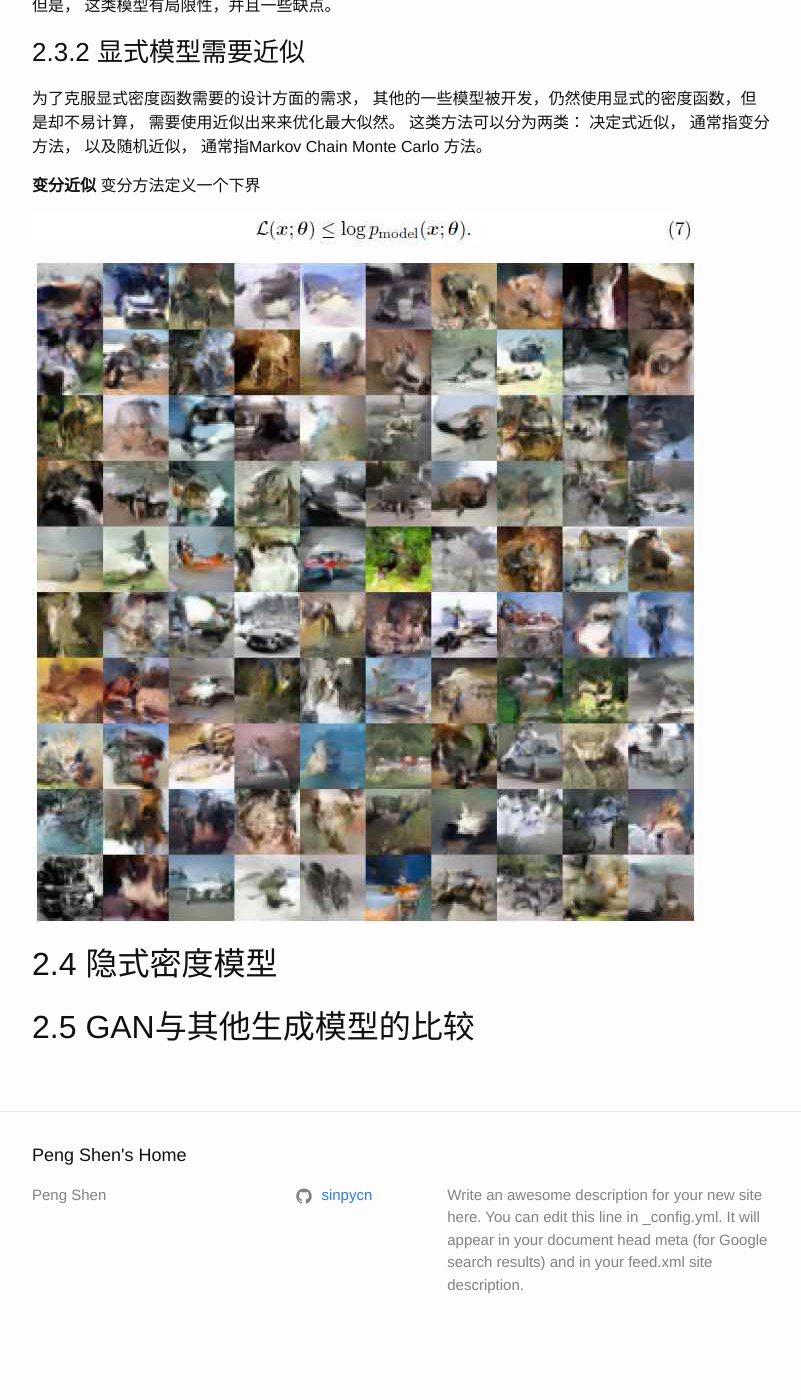
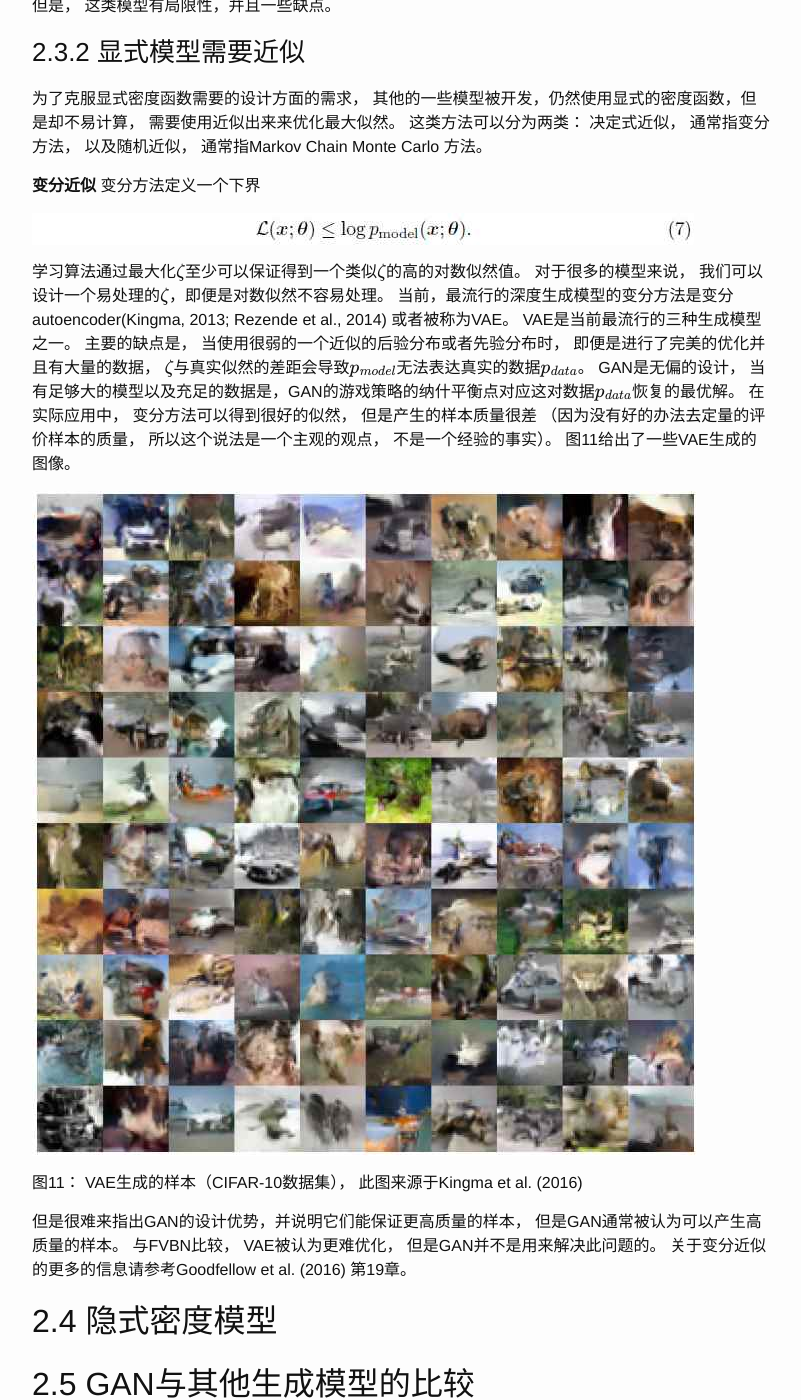
Before and after one commit to sinpycn/sinpycn.github.io, a Jekyll site: the page built from _posts/research/2017-04-29-NIPS2016 GAN Tutorial-:-How-do-generative-models-work.md, in a window 1280 px wide and 1400 px high, scrolled down 4181 px. Shown: the whole window, without its empty margins (238-1039 px from the left). Built offline with Jekyll 4.4.1, drawn with Linux system fonts in a browser that asks for light colours; formulas are drawn with MathJax 3; before the commit the page ends 5537 px from its top, so only the background shows below that.

Commit message:
Update 2017-04-29-NIPS2016 GAN Tutorial-:-How-do-generative-models-work.md

```diff
--- a/_posts/research/2017-04-29-NIPS2016 GAN Tutorial-:-How-do-generative-models-work.md
+++ b/_posts/research/2017-04-29-NIPS2016 GAN Tutorial-:-How-do-generative-models-work.md
@@ -108,8 +108,20 @@ GAN被设计为对$$g$$有很少的要求， 特别的是允许$$z$$的维数高
 
 ![Equation 7](/images/201704/28/eq07.jpg)
 
+学习算法通过最大化$$\zeta$$至少可以保证得到一个类似$$\zeta$$的高的对数似然值。
+对于很多的模型来说， 我们可以设计一个易处理的$$\zeta$$，即便是对数似然不容易处理。
+当前，最流行的深度生成模型的变分方法是变分autoencoder(Kingma, 2013; Rezende et al., 2014) 或者被称为VAE。
+VAE是当前最流行的三种生成模型之一。 主要的缺点是， 当使用很弱的一个近似的后验分布或者先验分布时， 即便是进行了完美的优化并且有大量的数据， $$\zeta$$与真实似然的差距会导致$$p_{model}$$无法表达真实的数据$$p_{data}$$。
+GAN是无偏的设计， 当有足够大的模型以及充足的数据是，GAN的游戏策略的纳什平衡点对应这对数据$$p_{data}$$恢复的最优解。
+在实际应用中， 变分方法可以得到很好的似然， 但是产生的样本质量很差 （因为没有好的办法去定量的评价样本的质量， 所以这个说法是一个主观的观点， 不是一个经验的事实）。
+图11给出了一些VAE生成的图像。
 
 ![Figure 11](/images/201704/28/fig11.jpg)
+
+图11： VAE生成的样本（CIFAR-10数据集）， 此图来源于Kingma et al. (2016)
+
+但是很难来指出GAN的设计优势，并说明它们能保证更高质量的样本， 但是GAN通常被认为可以产生高质量的样本。
+与FVBN比较， VAE被认为更难优化， 但是GAN并不是用来解决此问题的。 关于变分近似的更多的信息请参考Goodfellow et al. (2016) 第19章。
 
 ## 2.4 隐式密度模型
 
```
